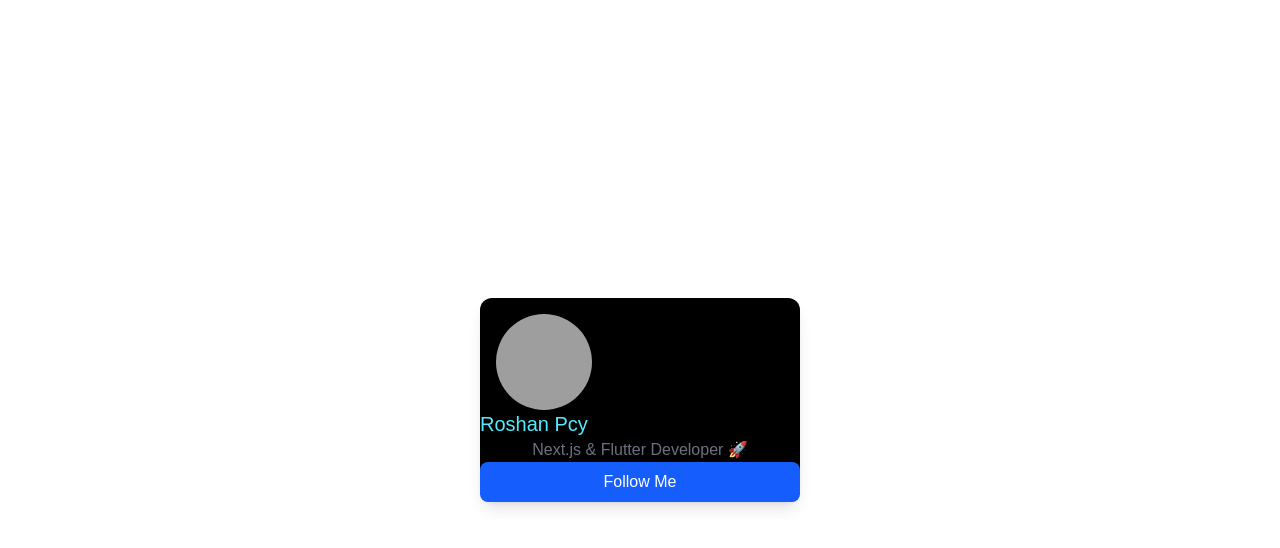
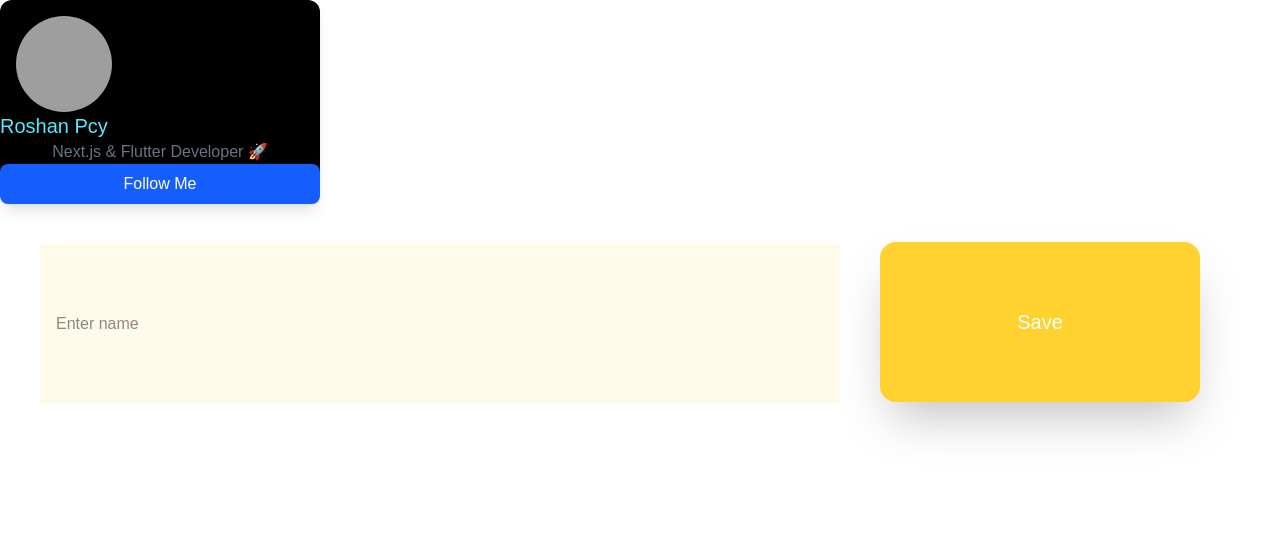
Before and after one commit to Roshan-pcy/netxtjs, a Next.js app: page / in a window 1280 px wide. Shown: the top 548 px of the page. Built offline with nearby package versions, Linux system fonts and the light colour scheme; grey boxes are pictures that could not be loaded.

Commit message:
studied useref and usestate added tetx inptut tommr i need check that save data into locallaly and list view builder i need check

```diff
--- a/app/page.tsx
+++ b/app/page.tsx
@@ -2,11 +2,13 @@
 import Card from "@/componets/card";
 import Card2 from "@/componets/card2";
 import ProfileCard from '@/componets/porfileCard' ;
+import Input from "@/componets/input";
 
 export default function Home() {
   return (
-    <div className="flex justify-center items-center h-screen" >
+    <div className="justify-center items-center h-screen" >
       <ProfileCard/>
+      <Input/>
 
     </div>
   );
--- /dev/null
+++ b/componets/input.tsx
@@ -0,0 +1,27 @@
+"use client";
+
+import { useRef , useState } from "react";
+
+
+export default function Input(){
+    const inputRef = useRef(null);
+    const [textdata , setdata]= useState<string>('');
+    const inout2Ref=useRef<HTMLInputElement | null>(null);
+   function handClick(){
+    console.log('clicked');
+    console.log(inout2Ref.current?.value);
+
+   }
+
+    const arrowFunction=():void=>{
+        console.log('arrow function called');
+         console.log(inout2Ref.current?.value);
+         setdata(inout2Ref.current?.value??'no data');
+    }
+
+    return(<><input type="text" ref={inout2Ref} placeholder='Enter name ' className="w-200 h-40 bg-amber-50 m-10 pl-4 "/>
+
+    <button onClick={ arrowFunction} className="bg-amber-300 w-80 h-40 text-xl text-white shadow-2xl rounded-2xl ">Save</button>
+    <p>{textdata}</p>
+    </>)
+}
```
